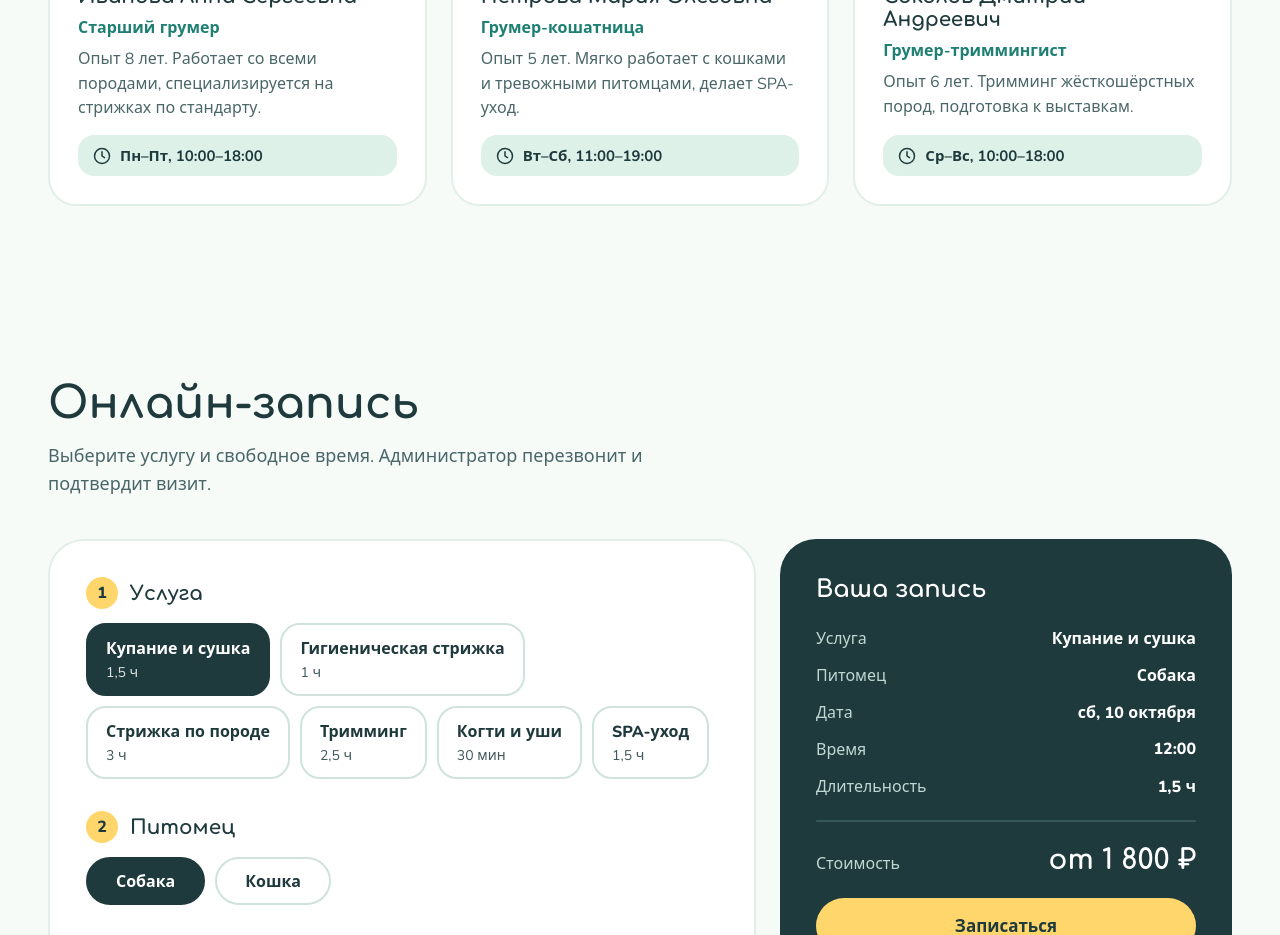
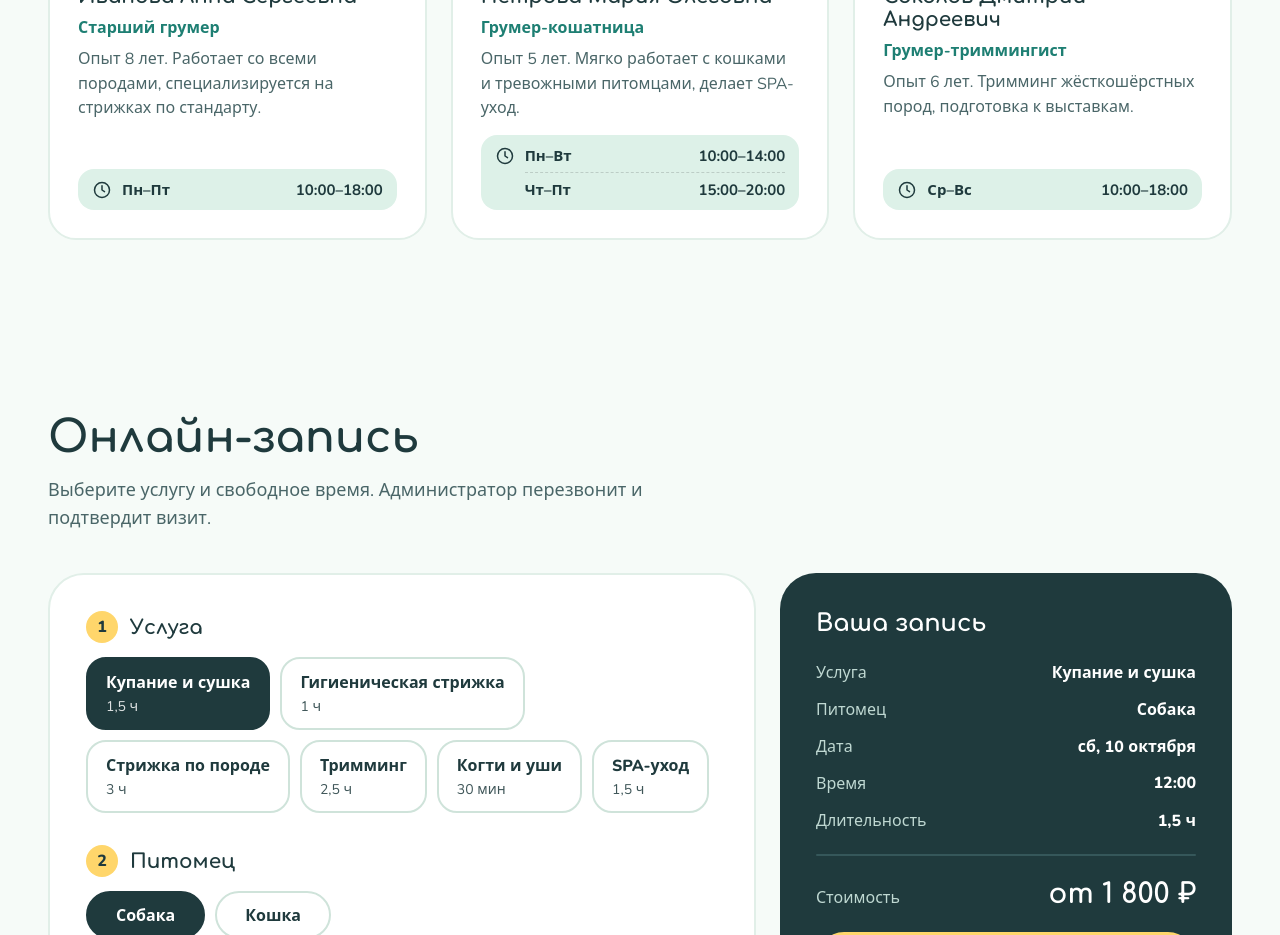
Before and after one commit to aleksan94/gruming, a Vue app: page / in a window 1280 px wide. Shown: the part 2740-3675 px from the top of the page. Built offline with nearby package versions, Linux system fonts and the light colour scheme.

Commit message:
Многофазное расписание

```diff
--- a/src/components/TeamSection.vue
+++ b/src/components/TeamSection.vue
@@ -22,7 +22,12 @@ import { EMPLOYEES } from '../data/salon'
             <p>{{ e.experience }}</p>
             <div class="schedule">
               <AppIcon name="clock" :size="20" />
-              <span>{{ e.schedule }}</span>
+              <ul class="slots">
+                <li v-for="s in e.schedule" :key="s.days + s.hours">
+                  <span class="days">{{ s.days }}</span>
+                  <span class="hours">{{ s.hours }}</span>
+                </li>
+              </ul>
             </div>
           </div>
         </article>
@@ -89,14 +94,48 @@ import { EMPLOYEES } from '../data/salon'
 
 .schedule {
   display: flex;
-  align-items: center;
-  gap: 8px;
+  align-items: flex-start;
+  gap: 10px;
   margin-top: 6px;
   padding: 10px 14px;
   border-radius: 16px;
   background: var(--mint);
   font-weight: 700;
   font-size: 15px;
+}
+
+.schedule :deep(svg),
+.schedule > :first-child {
+  flex: none;
+  margin-top: 1px;
+}
+
+.slots {
+  list-style: none;
+  margin: 0;
+  padding: 0;
+  flex: 1;
+  min-width: 0;
+  display: flex;
+  flex-direction: column;
+  gap: 6px;
+
+  li {
+    display: flex;
+    flex-wrap: wrap;
+    align-items: baseline;
+    justify-content: space-between;
+    gap: 2px 12px;
+  }
+
+  li + li {
+    padding-top: 6px;
+    border-top: 1px dashed rgba(0, 0, 0, 0.15);
+  }
+}
+
+.hours {
+  font-variant-numeric: tabular-nums;
 }
 
 .tint-peach {
--- a/src/data/salon.ts
+++ b/src/data/salon.ts
@@ -37,6 +37,10 @@ export interface Service {
   who: string
   text: string
 }
+export interface ScheduleSlot {
+  days: string
+  hours: string
+}
 export interface Employee {
   id: string
   name: string
@@ -45,7 +49,8 @@ export interface Employee {
   /** Путь к фото (например, /team/anna.jpg из public). Без фото показывается заглушка. */
   photo?: string
   experience: string
-  schedule: string
+  /** Один или несколько интервалов работы (например, пн–вт и чт–пт в разное время). */
+  schedule: ScheduleSlot[]
 }
 export interface Pet {
   id: string
@@ -171,7 +176,7 @@ export const EMPLOYEES: Employee[] = [
     role: 'Старший грумер',
     tint: 'peach',
     experience: 'Опыт 8 лет. Работает со всеми породами, специализируется на стрижках по стандарту.',
-    schedule: 'Пн–Пт, 10:00–18:00',
+    schedule: [{ days: 'Пн–Пт', hours: '10:00–18:00' }],
   },
   {
     id: 'maria',
@@ -179,7 +184,10 @@ export const EMPLOYEES: Employee[] = [
     role: 'Грумер-кошатница',
     tint: 'sky',
     experience: 'Опыт 5 лет. Мягко работает с кошками и тревожными питомцами, делает SPA-уход.',
-    schedule: 'Вт–Сб, 11:00–19:00',
+    schedule: [
+      { days: 'Пн–Вт', hours: '10:00–14:00' },
+      { days: 'Чт–Пт', hours: '15:00–20:00' },
+    ],
   },
   {
     id: 'dmitry',
@@ -187,7 +195,7 @@ export const EMPLOYEES: Employee[] = [
     role: 'Грумер-триммингист',
     tint: 'butter',
     experience: 'Опыт 6 лет. Тримминг жёсткошёрстных пород, подготовка к выставкам.',
-    schedule: 'Ср–Вс, 10:00–18:00',
+    schedule: [{ days: 'Ср–Вс', hours: '10:00–18:00' }],
   },
 ]
 
```
